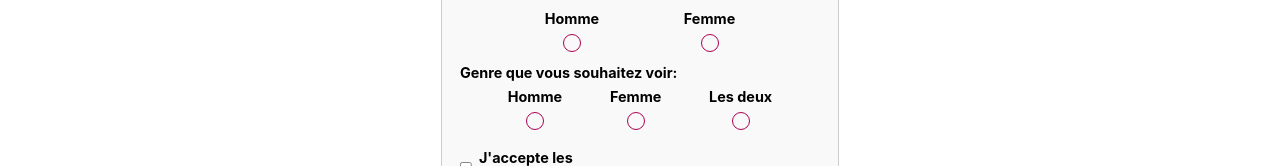
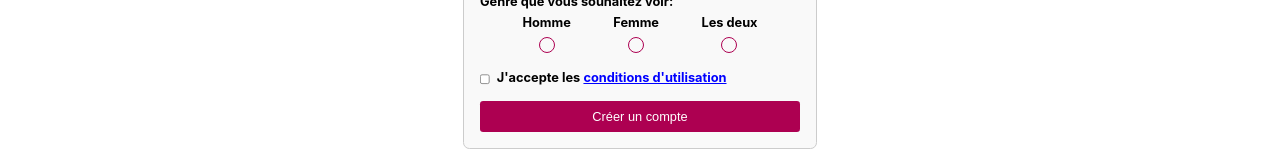
Before and after one commit to drifyoussef/Togeather, a React (Create React App) app in the folder front/: page /auth/register in a window 1280 px wide. Shown: the part 634-800 px from the top of the page. Built offline with nearby package versions, Linux system fonts and the light colour scheme; no server answers.

Commit message:
register fix

```diff
--- a/front/src/components/Register/Register.css
+++ b/front/src/components/Register/Register.css
@@ -1,6 +1,6 @@
 .div-register {
   display: flex;
-  zoom: 0.9;
+  zoom: 0.8;
   justify-content: center;
   align-items: center;
   margin-top: 32px;
@@ -174,6 +174,9 @@ input[type="radio"]:hover {
 
 .accept-terms{
   font-weight: bold;
+  flex: 1;
+  gap: 4px;
+  flex-direction: row;
 }
 
 .terms-div{
```
